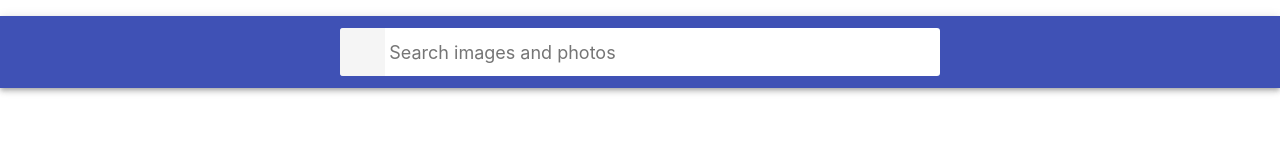
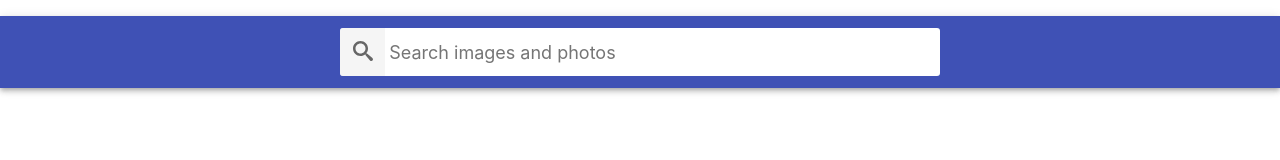
Before and after one commit to Iryna-Tyshchuk/goit-react-hw-03-image-finder, a React (Create React App) app: page / in a window 1280 px wide. Shown: the top 160 px of the page. Built offline with nearby package versions, Linux system fonts and the light colour scheme.

Commit message:
add search icon

```diff
--- a/package.json
+++ b/package.json
@@ -10,6 +10,7 @@
     "axios": "^1.3.3",
     "react": "^18.1.0",
     "react-dom": "^18.1.0",
+    "react-icons": "^4.7.1",
     "react-scripts": "5.0.1",
     "react-toastify": "^9.1.1",
     "styled-components": "^5.3.6",
--- a/src/components/Searchbar/Searchbar.jsx
+++ b/src/components/Searchbar/Searchbar.jsx
@@ -1,5 +1,6 @@
 import { Component } from 'react';
-import { StyledForm, StyledSearchBar, StyledSpan } from './SearchBar.styled';
+import { ImSearch } from 'react-icons/im';
+import { StyledForm, StyledSearchBar } from './SearchBar.styled';
 
 export class SearchBar extends Component {
   state = {
@@ -21,7 +22,7 @@ export class SearchBar extends Component {
       <StyledSearchBar>
         <StyledForm onSubmit={this.handleSubmit}>
           <button type="submit">
-            <StyledSpan>Search</StyledSpan>
+            <ImSearch size="20" />
           </button>
 
           <input
```
Also changed, not shown: 1 other file (tests, documents, lock files or other folders).
